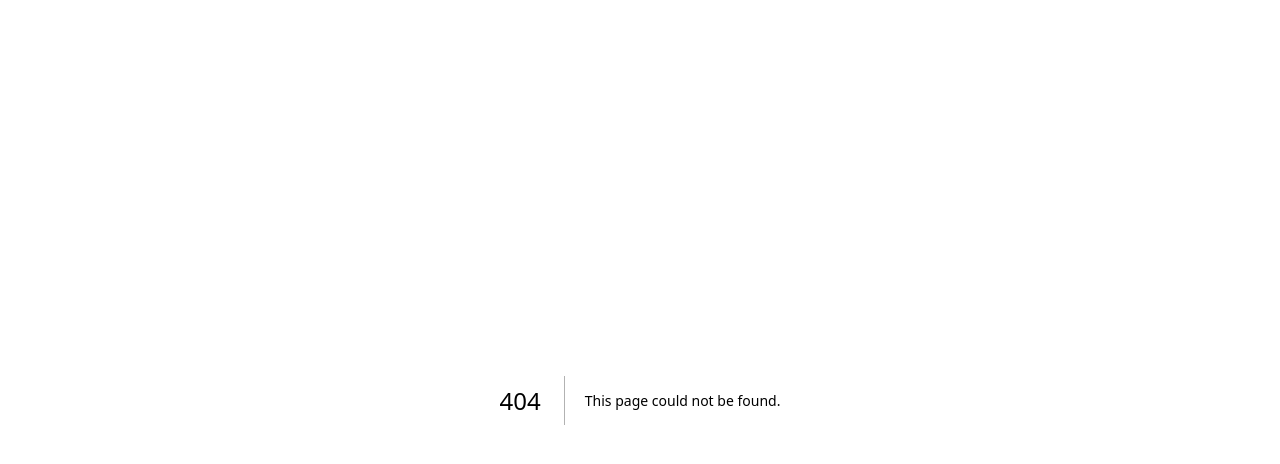
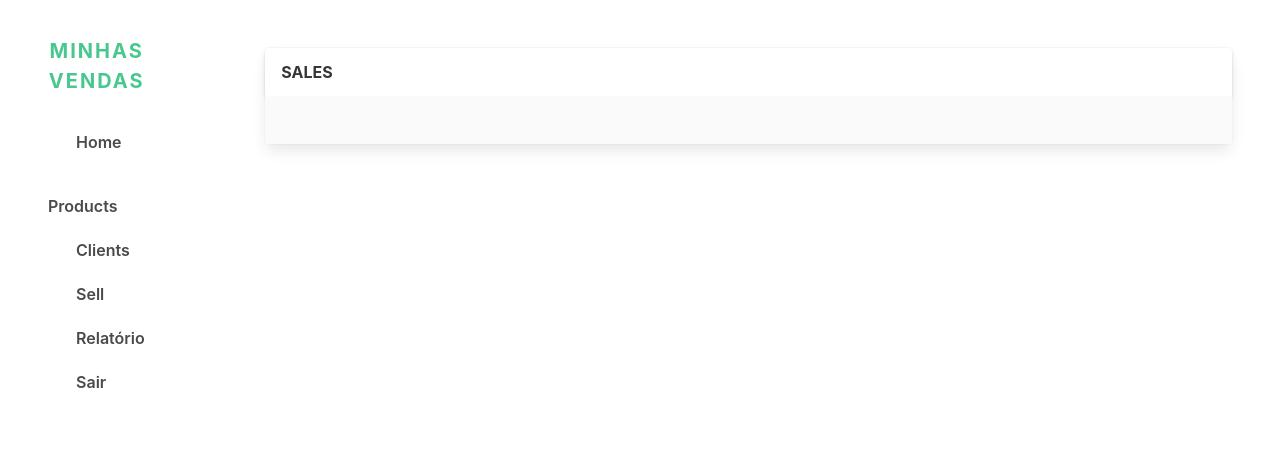
Before and after one commit to 0tavioPascoal/dsvendas, a Next.js app: page /sales/sell in a window 1280 px wide. Before the commit this address had no page. Shown: the top 464 px of the page. Built offline with nearby package versions, Linux system fonts and the light colour scheme.

Commit message:
"Feat: creating the sales screen "

```diff
--- a/src/app/clients/listing/page.tsx
+++ b/src/app/clients/listing/page.tsx
@@ -2,7 +2,7 @@
 
 import { Layout } from "@/components/Layout/layout";
 import { useFormik } from "formik";
-import { ClientConsultingFormProps } from "@/types/clientConsultingFormProps";
+import { ClientConsultingFormProps } from "@/types/clients/clientConsultingFormProps";
 import React, { useState } from "react";
 import { Input, InputCPF } from "@/components/common/inputComponent";
 import { CLient } from "@/models/clients/clients";
--- /dev/null
+++ b/src/app/sales/sell/page.tsx
@@ -0,0 +1,15 @@
+import { FormSell } from "@/components/common/form-sell";
+import { Layout } from "@/components/Layout/layout";
+import { Sell } from "@/models/sell/sell";
+
+export default function Sells () {
+const handleSubmit = (sell : Sell) => {
+  console.log(sell)
+}
+
+  return(
+    <Layout titulo="Sales">
+     <FormSell onSubmit={handleSubmit}/>
+    </Layout>
+  )
+}
--- a/src/components/Layout/menu/index.tsx
+++ b/src/components/Layout/menu/index.tsx
@@ -11,7 +11,7 @@ export const Menu: React.FC= () => {
         <MenuItens href="/" label="Home"  />
         <MenuItens href="/products/listing" label="Products"  />
         <MenuItens href="/clients/listing" label="Clients" />
-        <MenuItens href="/vendas/nova-venda" label="Sell"  />
+        <MenuItens href="/sales/sell" label="Sell"  />
         <MenuItens href="/vendas/relatorio-vendas" label="Relatório"  />
         <MenuItens href="/" label="Sair"  />
     </ul>
--- /dev/null
+++ b/src/components/common/form-sell.tsx
@@ -0,0 +1,21 @@
+import { Sell } from "@/models/sell/sell"
+import { sellFormProps } from "@/types/sell/sellFormProps"
+import { useFormik } from "formik";
+
+export const FormSell: React.FC<sellFormProps> = ({onSubmit}) => {
+
+  const formik = useFormik<Sell>({
+  onSubmit,
+  initialValues: {
+    client: {},
+    payment: '',
+    product: [],
+    total: 0
+  }
+  })
+  return(
+    <form onSubmit={formik.handleSubmit}>
+
+    </form>
+  )
+}
--- a/src/components/common/form.tsx
+++ b/src/components/common/form.tsx
@@ -1,7 +1,7 @@
 import React from "react";
 import { CLient } from "@/models/clients/clients";
 import { useFormik } from "formik";
-import { CLientFormProps } from "@/types/ClientFormProps";
+import { CLientFormProps } from "@/types/clients/ClientFormProps";
 import { Input, InputCPF, InputDate, InputPhone } from "./inputComponent";
 import Link from "next/link";
 import { ValidationClientSchema } from "@/validators/Clientvalidator";
--- a/src/components/common/tableListing.tsx
+++ b/src/components/common/tableListing.tsx
@@ -1,5 +1,5 @@
 import { Product } from "@/models/products/product";
-import { TableProductsRows } from "@/types/tableProductsRows";
+import { TableProductsRows } from "@/types/products/tableProductsRows";
 import React, { useState } from "react";
 import { MdEdit, MdDelete } from "react-icons/md";
 import { MdOutlineCancel } from "react-icons/md";
--- /dev/null
+++ b/src/models/sell/sell.ts
@@ -0,0 +1,9 @@
+import { CLient } from "../clients/clients";
+import { Product } from "../products/product";
+
+export interface Sell{
+  client?: CLient,
+  product?: Array<Product>,
+  total?: number,
+  payment?: string
+}
--- /dev/null
+++ b/src/types/sell/sellFormProps.ts
@@ -0,0 +1,5 @@
+import { Sell } from "@/models/sell/sell";
+
+export interface sellFormProps{
+  onSubmit: (sell: Sell) => void
+}
```
Also changed, not shown: src/types/clients/ClientFormProps.ts (renamed from src/types/ClientFormProps.ts), src/types/clients/clientConsultingFormProps.ts (renamed from src/types/clientConsultingFormProps.ts), src/types/products/tableListingProps.ts (renamed from src/types/tableListingProps.ts), src/types/products/tableProductsRows.ts (renamed from src/types/tableProductsRows.ts).
